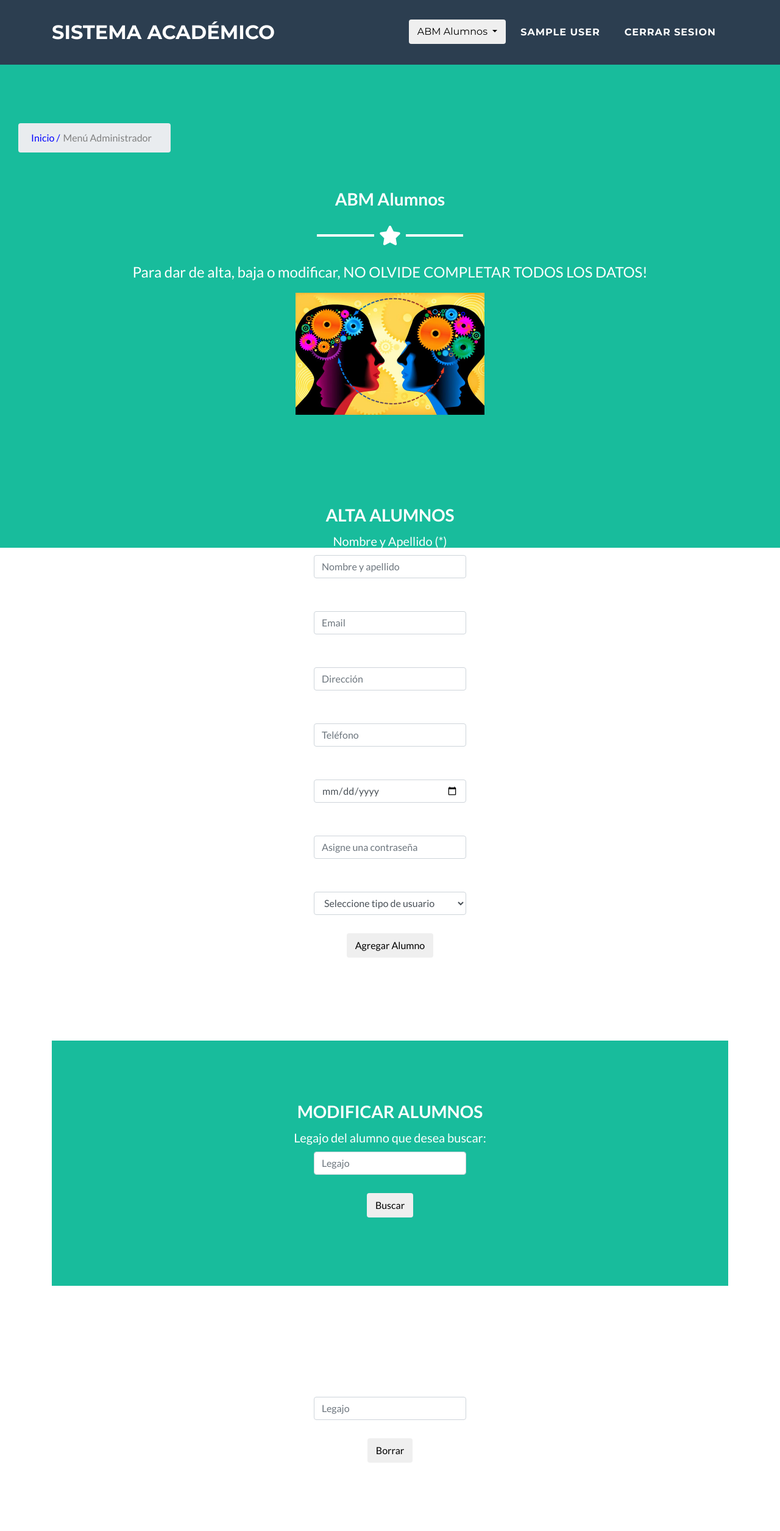
After one commit to joel-arnold/FACULTAD-PHP-TP_Final, a PHP site: page /menuABMAlumnos.php in a window 1280 px wide. The commit adds this page. Shown: the whole page at 61% size. Run offline with PHP 8.4, Linux system fonts and the light colour scheme; the visitor is signed in with stand-in values (Sample User, id 1); some libraries are stand-ins or nearby versions.

Commit message:
archivos actualizados. falta arreglar form modificaciones

```diff
--- /dev/null
+++ b/menuABMAlumnos.php
@@ -0,0 +1,233 @@
+<!DOCTYPE html>
+<html lang="en">
+<html>
+<head>
+    <meta charset="utf-8" />
+        <meta name="viewport" content="width=device-width, initial-scale=1, shrink-to-fit=no" />
+        <meta name="description" content="" />
+        <meta name="author" content="" />
+
+    <title>Menú ABM Alumnos</title>
+
+
+   <!-- Bootstrap core CSS -->
+    <link href="vendor/bootstrap/css/bootstrap.min.css" rel="stylesheet" />
+    <script src="//code.jquery.com/jquery-1.11.1.min.js"></script>
+    <script src="js/bootstrap.min.js"></script>
+    <script src="//maxcdn.bootstrapcdn.com/bootstrap/3.3.0/js/bootstrap.min.js"></script>
+
+    <!-- Custom fonts for this template -->
+    <link href="vendor/fontawesome-free/css/all.min.css" rel="stylesheet" type="text/css"/>
+    <link href="https://fonts.googleapis.com/css?family=Montserrat:400,700" rel="stylesheet" type="text/css"/>
+    <link href="https://fonts.googleapis.com/css?family=Lato:400,700,400italic,700italic" rel="stylesheet" type="text/css"/>
+
+    <!-- Plugin CSS -->
+    <link href="vendor/magnific-popup/magnific-popup.css" rel="stylesheet" type="text/css"/>
+
+    <!-- Custom styles for this template -->
+    <link href="css/freelancer.min.css" rel="stylesheet"/>
+
+    <link href="estilo.css" rel="stylesheet" type="text/css" />
+
+
+
+</head>
+<body id="page-top">
+    <?php
+
+    session_start();
+    ?>
+        <nav class="navbar navbar-expand-lg bg-secondary fixed-top text-uppercase" id="mainNav">
+                <div class="container">
+                  <a class="navbar-brand js-scroll-trigger" href="#page-top">Sistema Académico</a>
+                  <button class="navbar-toggler navbar-toggler-right text-uppercase bg-primary text-white rounded" type="button" data-toggle="collapse" data-target="#navbarResponsive" aria-controls="navbarResponsive" aria-expanded="false" aria-label="Toggle navigation">
+                    Menu
+                    <i class="fas fa-bars"></i>
+                  </button>
+                  <div class="collapse navbar-collapse" id="navbarResponsive">
+                    <ul class="navbar-nav ml-auto">
+                      <li class="nav-item mx-0 mx-lg-1">
+                        <!--<a class="nav-link py-3 px-0 px-lg-3 rounded js-scroll-trigger" href="iniciarSesion.html">Iniciar Sesión</a>-->
+                        <div class="btn-group">
+                            <div class="boton-desplegable">
+                                <button type="button" class="btn btn-default dropdown-toggle" data-toggle="dropdown" aria-expanded="false">
+                                  ABM Alumnos <span class="caret"></span>
+                                </button>
+                                <ul class="dropdown-menu" role="menu">
+
+                                  <li class="lista-desplegable"><a href="#alta">Alta </a></li>
+                                  <br>
+                                  <li class="lista-desplegable"><a href="#modificar">Modificar</a></li>
+                                  <br>
+                                  <li class="lista-desplegable"><a href="#baja">Baja</a></li>
+
+                                </ul>
+
+                      <li class="nav-item mx-0 mx-lg-1">
+                        <a class="nav-link py-3 px-0 px-lg-3 rounded js-scroll-trigger" href="perfil.html">
+                            <?php
+                                $user = $_SESSION['nombre'];
+                                echo("$user");
+                            ?></a>
+                      </li>
+                      <li class="nav-item mx-0 mx-lg-1">
+                        <a class="nav-link py-3 px-0 px-lg-3 rounded js-scroll-trigger" href="cerrarSesion.html">Cerrar Sesion</a>
+                      </li>
+                    </ul>
+                </div>
+                    </div>
+                  </div>
+                </div>
+              </nav>
+              <header class="masthead bg-primary text-white text-center">
+                <div class="header">
+                    <div class="migaja">
+                        <ol class="breadcrumb">
+                            <li><a href="index.html">Inicio / </a></li>
+                            <li class="active">Menú Administrador</li>
+                        </ol>
+                    </div>
+
+
+                    <div class="container">
+
+
+                   <h2>ABM Alumnos</h2>
+                   <hr class="star-light">
+                   <p class="recordatorio">Para dar de alta, baja o modificar, NO OLVIDE COMPLETAR TODOS LOS DATOS!</p>
+                   <img class="img-atencion mb-5 d-block mx-auto" src="Atención.jpg" alt="atencion" id="atencion">
+
+                   <section class="porfolio" id="alta">
+                            <div class="container">
+                              <h2 class="text-center text-uppercase text-white">Alta Alumnos</h2>
+                              <div class="formAltaAlumnos">
+
+                                    <form class="form-horizontal" role="form" action="altaPersonas.php" method="POST" name="formalta">
+                                        <div class="form-group">
+                                             <label for="inputnomyape" class="label-sm-2">Nombre y Apellido (*)</label>
+                                            <div class="input-sm-5">
+                                               <input type="text" class="form-control" id="inputnomyape" name="nomyape" placeholder="Nombre y apellido" />
+                                             </div>
+                                         </div>
+                                          <div class="form-group">
+                                            <label for="inputemail" class="label-sm-2">Email (*)</label>
+                                                <div class="input-sm-5">
+                                                   <input type="text" class="form-control" id="inputemail" name="email" placeholder="Email" />
+                                                </div>
+                                         </div>
+                                         <div class="form-group">
+                                            <label for="inputdirec" class="label-sm-2">Dirección (*)</label>
+                                                <div class="input-sm-5">
+                                                    <input type="text" class="form-control" id="inputdirec" name="direccion" placeholder="Dirección" />
+                                                </div>
+                                        </div>
+                                        <div class="form-group">
+                                            <label for="inputTel" class="label-sm-2">Teléfono (*)</label>
+                                                <div class="input-sm-5">
+                                                    <input type="text" class="form-control" id="inputTel" name="telefono" placeholder="Teléfono" />
+                                                </div>
+                                        </div>
+                                        <div class="form-group">
+                                            <label for="inputfecha" class="label-sm-2">Fecha de Nacimiento (*)</label>
+                                                <div class="input-sm-5">
+                                                    <input type="date" class="form-control" id="inputfecha" name="fecha_nac" placeholder="DD-MM-AAAA" />
+                                                </div>
+                                        </div>
+                                        <div class="form-group">
+                                                <label for="inputpass" class="label-sm-2">Contraseña Temporal (*)</label>
+                                                    <div class="input-sm-5">
+                                                        <input type="password" class="form-control" id="inputpass" name="password" placeholder="Asigne una contraseña " />
+                                                    </div>
+                                        </div>
+
+                                         <div class="form-group">
+                                                <label for="tipoUSuario" class="label-sm-2">Tipo de usuario (*)</label>
+                                                <div class="input-sm-5">
+                                                <select class="form-control" name="tipoUsuario" id="tipoUSuario">
+
+                                                        <option>Seleccione tipo de usuario</option>
+
+                                                        <option>Alumno</option>
+
+                                                        <option>Docente</option>
+
+                                                        <option>Director</option>
+
+                                                </select>
+                                                  </div>
+                                            </div>
+                                         <div class="form-group">
+                                              <div class="boton-sm-offset-2">
+
+                                                <input type="button"  class="btn btn-default" value="Agregar Alumno" onClick="validacion()"/>
+
+                                              </div>
+                                              <br>
+
+                                        </div>
+                                        </form>
+                            </div>
+                    </section>
+
+                    <section class="bg-primary text-white mb-0" id="modificar"> <!-- arreglar este formulario NO OLVIDAR!!-->
+                            <div class="container">
+                              <h2 class="text-center text-uppercase text-white">Modificar Alumnos</h2>
+                              <div class="formModifAlumnos">
+
+                                    <form class="form-horizontal" role="form" action="menuABMAlumnos.php#modificar" method="POST" name="formModif">
+                                        <div class="form-group">
+                                             <label for="inputlegajo" class="label-sm-2">Legajo del alumno que desea buscar:</label>
+                                            <div class="input-sm-5">
+                                               <input type="text" class="form-control" id="inputlegajo" name="legajo" placeholder="Legajo" value="<?php if(!empty($_POST['legajo'])) echo $_POST['legajo']; ?>" />
+                                             </div>
+                                         </div>
+                                         <div class="form-group">
+                                            <div class="boton-sm-offset-2">
+
+                                            <button type="submit" class="btn btn-default">Buscar</button>
+
+                                            </div>
+
+                                        </div>
+                                    </form>
+                                </div>
+                                <?php
+                                if(!empty($_POST['legajo'])){
+                                    include "modificarPersonas.php";
+
+                                }
+                                ?>
+
+                            </div>
+                    </section>
+                    <section id="baja">
+                            <div class="container">
+                              <h2 class="text-center text-uppercase text-white">Baja Alumnos</h2>
+                              <div class="formModifAlumnos">
+
+                                    <form class="form-horizontal" role="form" action="bajaPersonas.php" method="POST" name="formBaja">
+                                        <div class="form-group">
+                                             <label for="inputlegajo" class="label-sm-2">Legajo del alumno que desea buscar:</label>
+                                            <div class="input-sm-5">
+                                               <input type="text" class="form-control" id="inputlegajo" name="legajo" placeholder="Legajo"/>
+                                             </div>
+                                         </div>
+                                         <div class="form-group">
+                                            <div class="boton-sm-offset-2">
+
+                                            <button type="submit" class="btn btn-default">Borrar</button>
+
+                                            </div>
+
+                                        </div>
+                                    </form>
+                                </div>
+
+                            </div>
+                    </section>
+                </div>
+              </header>
+
+    <script src="validacion.js"></script>
+</body>
+</html>
```
Also changed, not shown: altaPersonas.php (+1 -11 lines), bajaPersonas.php (+16 -16 lines), login.php (+8 -6 lines), menuABMDocentes.php (renamed from menuABMAlumnos.html, +78 -11 lines), menuAdministrador.php (renamed from menuAdministrador.html, +11 -3 lines), modifPerson.php (+14 -10 lines), modificarPersonas.php (+58 -95 lines), validacion.js (added, +44 -0 lines).
